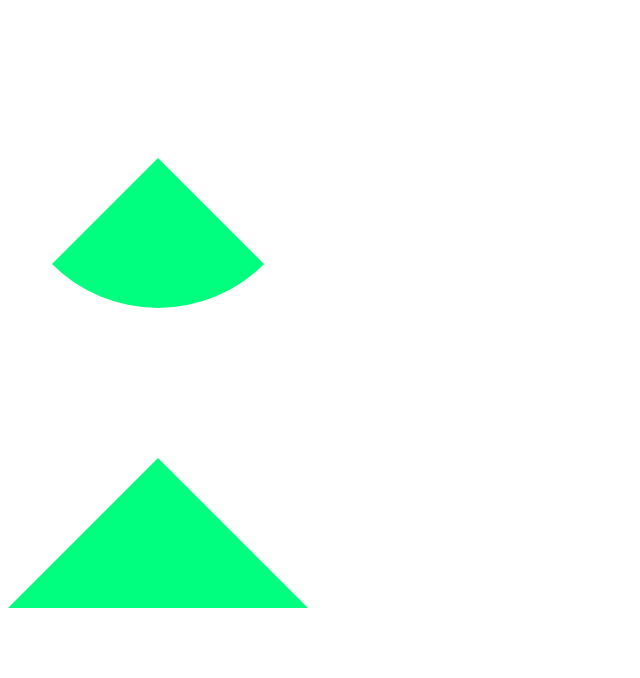
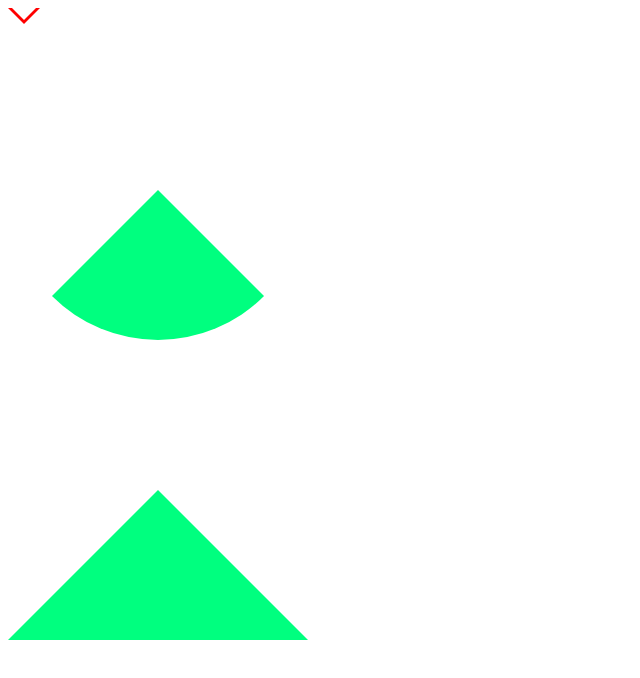
Before and after one commit to BaiFangZi/js-wheels, a plain HTML site: page css/实现一个三角形或者扇形.html in a window 1280 px wide. Shown: the whole page, without its empty margins (0-640 px from the left). Drawn offline with Linux system fonts and the light colour scheme.

Commit message:
添加三角箭头

```diff
--- a/css/实现一个三角形或者扇形.html
+++ b/css/实现一个三角形或者扇形.html
@@ -24,8 +24,32 @@
       border-top: 150px solid transparent;
       border-bottom: 150px solid springgreen;
     }
+
+    .arrow {
+      /* display: inline-block; */
+      width: 0;
+      height: 0;
+      border: 16px solid;
+      border-color: transparent red transparent transparent;
+      position: relative;
+    }
+    .arrow::after {
+      content: '';
+      position: absolute;
+      right: -20px;
+      top: -16px;
+      border: 16px solid;
+      border-color: transparent #fff transparent transparent;
+    }
+    .arrow.bottom {
+      transform: rotate(270deg);
+    }
   </style>
   <body>
+    <div class="box">
+      <!-- 两个三角形进行叠加,u背景色相同进行覆盖 -->
+      <div class="arrow bottom"></div>
+    </div>
     <div class="fan"></div>
     <div class="triangle"></div>
   </body>
```
